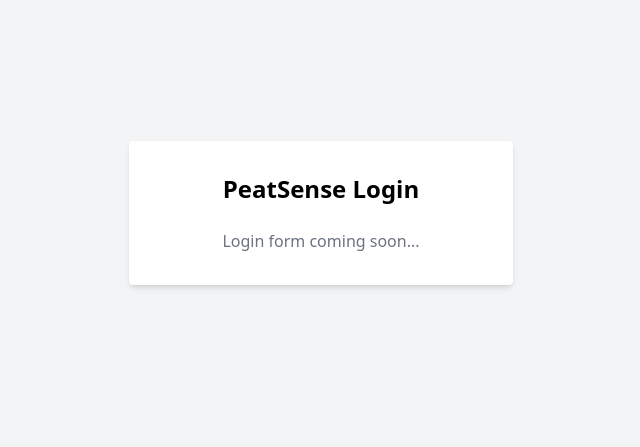
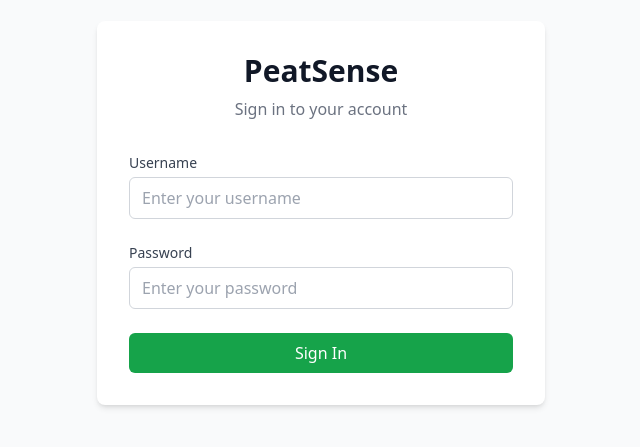
Before and after one commit to mahendran-jinachandran/peatsense, a Next.js app in the folder frontend/: page /login in a window 1280 px wide. Shown: the part 187-634 px from the top of the page, without its empty margins (319-959 px from the left). Built offline with nearby package versions, Linux system fonts and the light colour scheme.

Commit message:
Fix the forward path issue

```diff
--- a/frontend/app/login/page.tsx
+++ b/frontend/app/login/page.tsx
@@ -1,13 +1,127 @@
+'use client'
+
+import { useState, useEffect } from 'react'
+import { useRouter } from 'next/navigation'
+import { useAuth } from '@/hooks/useAuth'
+
 export default function LoginPage() {
+  const { login, isAuthenticated, isLoading } = useAuth()
+  const router = useRouter()
+
+  const [username,     setUsername]     = useState('')
+  const [password,     setPassword]     = useState('')
+  const [error,        setError]        = useState<string | null>(null)
+  const [isSubmitting, setIsSubmitting] = useState(false)
+
+  useEffect(() => {
+    if (!isLoading && isAuthenticated) {
+      router.push('/map')
+    }
+  }, [isAuthenticated, isLoading, router])
+
+  const handleSubmit = async (e: React.FormEvent) => {
+    e.preventDefault()
+
+    if (!username.trim() || !password.trim()) {
+      setError('Please enter both username and password.')
+      return
+    }
+
+    setError(null)
+    setIsSubmitting(true)
+
+    try {
+      await login({ username: username.trim(), password })
+    } catch {
+      setError('Invalid username or password. Please try again.')
+    } finally {
+      setIsSubmitting(false)
+    }
+  }
+
+  if (isLoading) {
+    return (
+      <div className="flex items-center justify-center h-screen bg-gray-50">
+        <div className="text-gray-500">Loading...</div>
+      </div>
+    )
+  }
+
   return (
-    <div className="flex items-center justify-center h-screen bg-gray-100">
-      <div className="bg-white p-8 rounded shadow-md w-96">
-        <h1 className="text-2xl font-bold mb-6 text-center">
-          PeatSense Login
-        </h1>
-        <p className="text-gray-500 text-center">
-          Login form coming soon...
-        </p>
+    <div className="flex items-center justify-center h-screen bg-gray-50">
+      <div className="bg-white rounded-lg shadow-md p-8 w-full max-w-md">
+
+        <div className="text-center mb-8">
+          <h1 className="text-3xl font-bold text-gray-900">
+            PeatSense
+          </h1>
+          <p className="text-gray-500 mt-2">
+            Sign in to your account
+          </p>
+        </div>
+
+        {error && (
+          <div className="bg-red-50 border border-red-200 text-red-700 px-4 py-3 rounded mb-6 text-sm">
+            {error}
+          </div>
+        )}
+
+        <form onSubmit={handleSubmit} className="space-y-6">
+
+          <div>
+            <label
+              htmlFor="username"
+              className="block text-sm font-medium text-gray-700 mb-1"
+            >
+              Username
+            </label>
+            <input
+              id="username"
+              type="text"
+              value={username}
+              onChange={(e) => setUsername(e.target.value)}
+              className="w-full px-3 py-2 border border-gray-300 rounded-md
+                         focus:outline-none focus:ring-2 focus:ring-green-500
+                         focus:border-transparent"
+              placeholder="Enter your username"
+              autoComplete="username"
+              disabled={isSubmitting}
+            />
+          </div>
+
+          <div>
+            <label
+              htmlFor="password"
+              className="block text-sm font-medium text-gray-700 mb-1"
+            >
+              Password
+            </label>
+            <input
+              id="password"
+              type="password"
+              value={password}
+              onChange={(e) => setPassword(e.target.value)}
+              className="w-full px-3 py-2 border border-gray-300 rounded-md
+                         focus:outline-none focus:ring-2 focus:ring-green-500
+                         focus:border-transparent"
+              placeholder="Enter your password"
+              autoComplete="current-password"
+              disabled={isSubmitting}
+            />
+          </div>
+
+          <button
+            type="submit"
+            disabled={isSubmitting}
+            className="w-full py-2 px-4 bg-green-600 hover:bg-green-700
+                       disabled:bg-green-400 disabled:cursor-not-allowed
+                       text-white font-medium rounded-md
+                       transition-colors duration-200"
+          >
+            {isSubmitting ? 'Signing in...' : 'Sign In'}
+          </button>
+
+        </form>
       </div>
     </div>
   )
--- a/frontend/next.config.mjs
+++ b/frontend/next.config.mjs
@@ -3,8 +3,12 @@
   async rewrites() {
     return [
       {
+        source: '/api/:path*/',
+        destination: `${process.env.NEXT_PUBLIC_API_URL}/api/:path*/`,
+      },
+      {
         source: '/api/:path*',
-        destination: `${process.env.NEXT_PUBLIC_API_URL}/api/:path*`,
+        destination: `${process.env.NEXT_PUBLIC_API_URL}/api/:path*/`,
       },
       {
         source: '/media/:path*',
```
Also changed, not shown: 1 other file (tests, documents, lock files or other folders).
